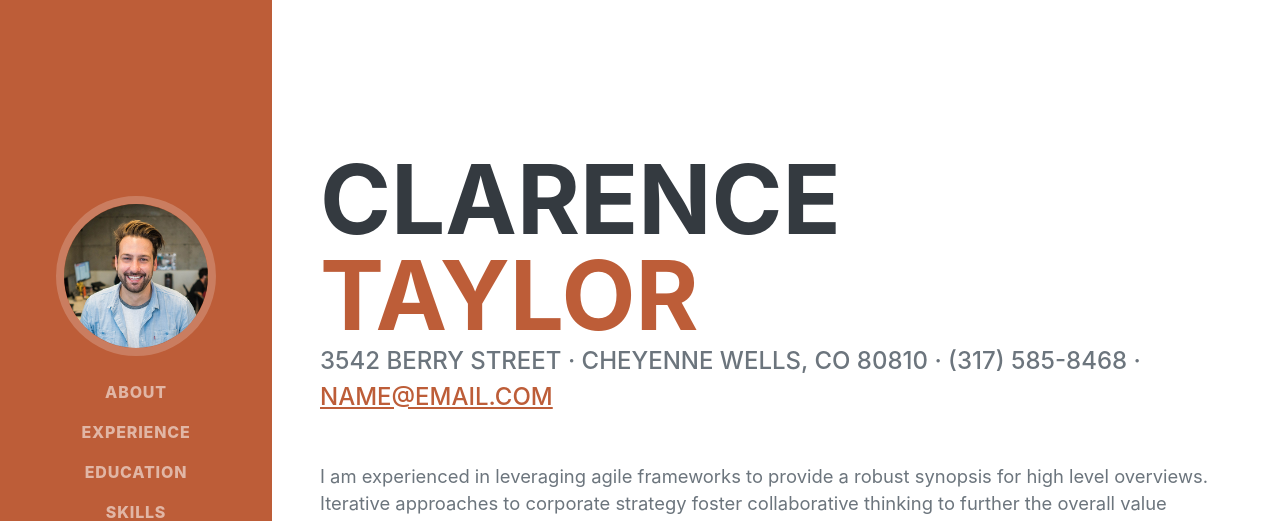
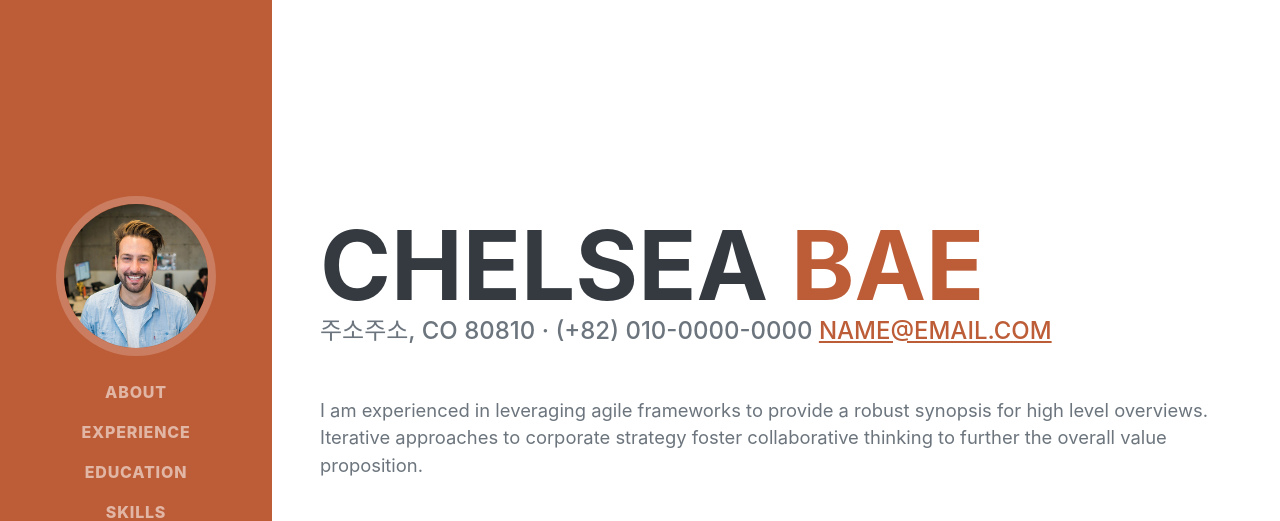
Before and after one commit to devchelsea/profile, a plain HTML site: page index.html in a window 1280 px wide. Shown: the top 521 px of the page. Drawn offline with nearby package versions, Linux system fonts and the light colour scheme; a web font is replaced by a local one.

Commit message:
index html

```diff
--- a/index.html
+++ b/index.html
@@ -19,7 +19,7 @@
         <!-- Navigation-->
         <nav class="navbar navbar-expand-lg navbar-dark bg-primary fixed-top" id="sideNav">
             <a class="navbar-brand js-scroll-trigger" href="#page-top">
-                <span class="d-block d-lg-none">Clarence Taylor</span>
+                <span class="d-block d-lg-none">Chelsea Bae</span>
                 <span class="d-none d-lg-block"><img class="img-fluid img-profile rounded-circle mx-auto mb-2" src="assets/img/profile.jpg" alt="..." /></span>
             </a>
             <button class="navbar-toggler" type="button" data-bs-toggle="collapse" data-bs-target="#navbarResponsive" aria-controls="navbarResponsive" aria-expanded="false" aria-label="Toggle navigation"><span class="navbar-toggler-icon"></span></button>
@@ -40,11 +40,11 @@
             <section class="resume-section" id="about">
                 <div class="resume-section-content">
                     <h1 class="mb-0">
-                        Clarence
-                        <span class="text-primary">Taylor</span>
+                        Chelsea
+                        <span class="text-primary">Bae</span>
                     </h1>
                     <div class="subheading mb-5">
-                        3542 Berry Street · Cheyenne Wells, CO 80810 · (317) 585-8468 ·
+                        주소주소, CO 80810 · (+82) 010-0000-0000
                         <a href="mailto:name@email.com">name@email.com</a>
                     </div>
                     <p class="lead mb-5">I am experienced in leveraging agile frameworks to provide a robust synopsis for high level overviews. Iterative approaches to corporate strategy foster collaborative thinking to further the overall value proposition.</p>
```
